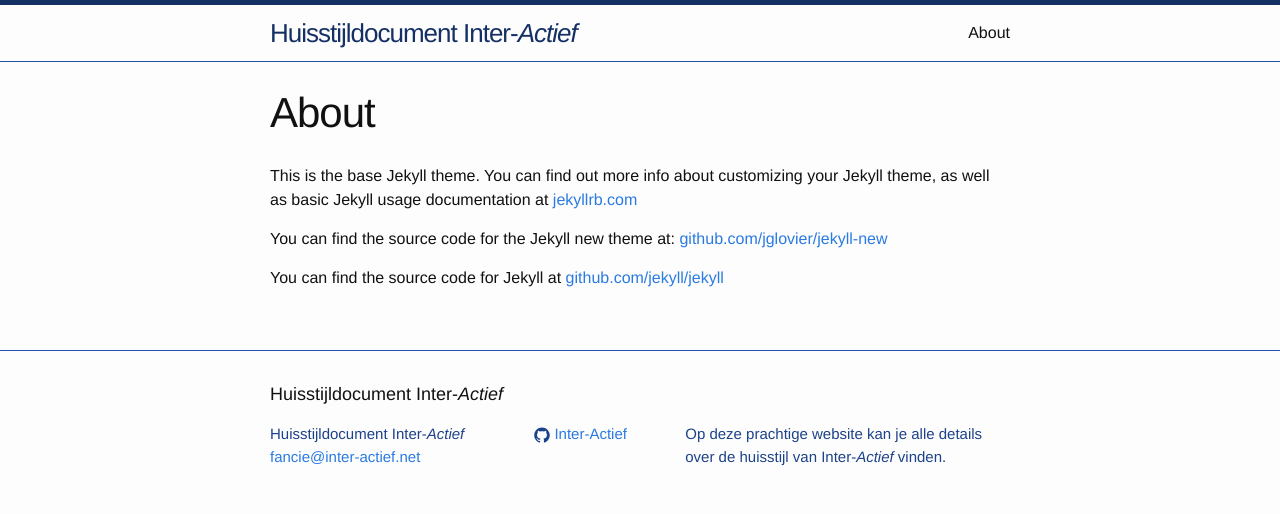
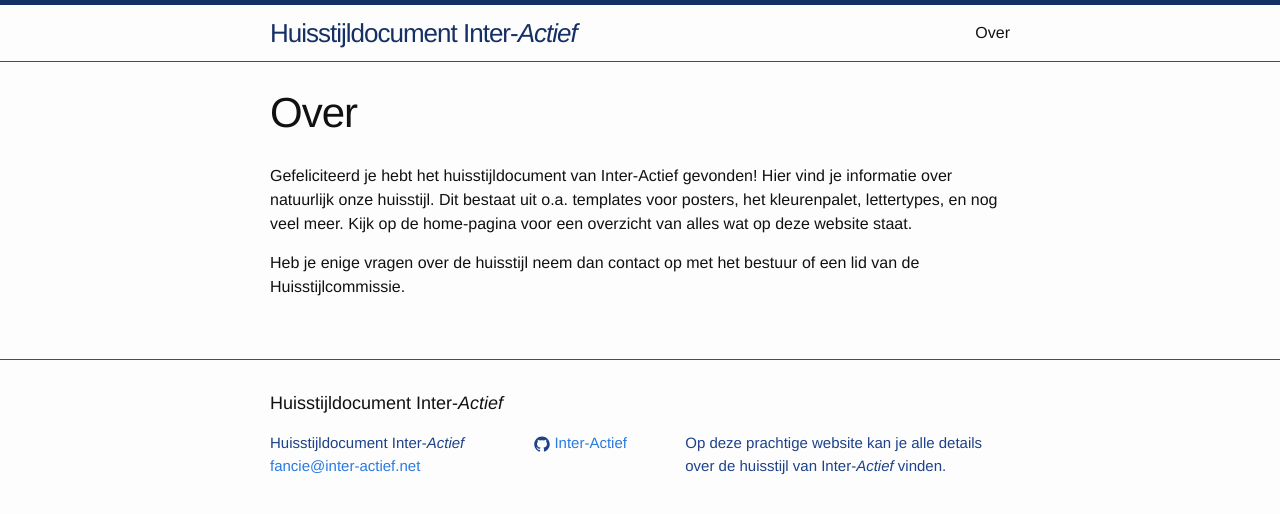
Before and after one commit to Inter-Actief/fancie-huisstijldocument, a Jekyll site: the page built from about.md, in a window 1280 px wide. Shown: the top 514 px of the page. Built offline with Jekyll 4.4.1, drawn with Linux system fonts in a browser that asks for light colours.

Commit message:
Changed About page to 'Over' page and added content

```diff
--- a/about.md
+++ b/about.md
@@ -1,11 +1,9 @@
 ---
 layout: page
-title: About
-permalink: /about/
+title: Over
+permalink: /over/
 ---
 
-This is the base Jekyll theme. You can find out more info about customizing your Jekyll theme, as well as basic Jekyll usage documentation at [jekyllrb.com](http://jekyllrb.com/)
+Gefeliciteerd je hebt het huisstijldocument van Inter-Actief gevonden! Hier vind je informatie over natuurlijk onze huisstijl. Dit bestaat uit o.a. templates voor posters, het kleurenpalet, lettertypes, en nog veel meer. Kijk op de home-pagina voor een overzicht van alles wat op deze website staat.
 
-You can find the source code for the Jekyll new theme at: [github.com/jglovier/jekyll-new](https://github.com/jglovier/jekyll-new)
-
-You can find the source code for Jekyll at [github.com/jekyll/jekyll](https://github.com/jekyll/jekyll)
+Heb je enige vragen over de huisstijl neem dan contact op met het bestuur of een lid van de Huisstijlcommissie.
```
